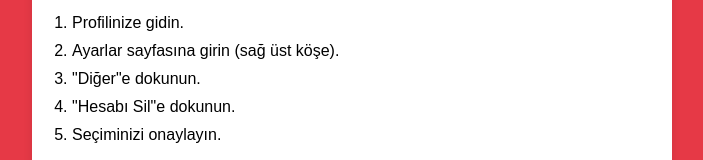
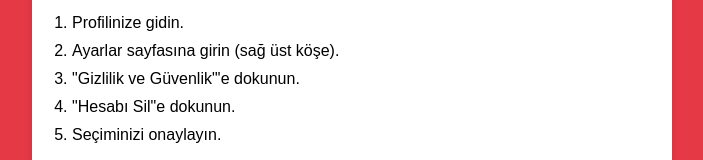
Before and after one commit to oguzarapkirli/oguzarapkirli.github.io, a plain HTML site: page delete-account-uni.html in a window 1280 px wide. Shown: the part 306-466 px from the top of the page, without its empty margins (288-991 px from the left). Drawn offline with Linux system fonts and the light colour scheme.

Commit message:
Update delete-account-uni.html

```diff
--- a/delete-account-uni.html
+++ b/delete-account-uni.html
@@ -84,7 +84,7 @@
             <ol>
                 <li>Profilinize gidin.</li>
                 <li>Ayarlar sayfasına girin (sağ üst köşe).</li>
-                <li>"Diğer"e dokunun.</li>
+                <li>"Gizlilik ve Güvenlik"'e dokunun.</li>
                 <li>"Hesabı Sil"e dokunun.</li>
                 <li>Seçiminizi onaylayın.</li>
             </ol>
```
